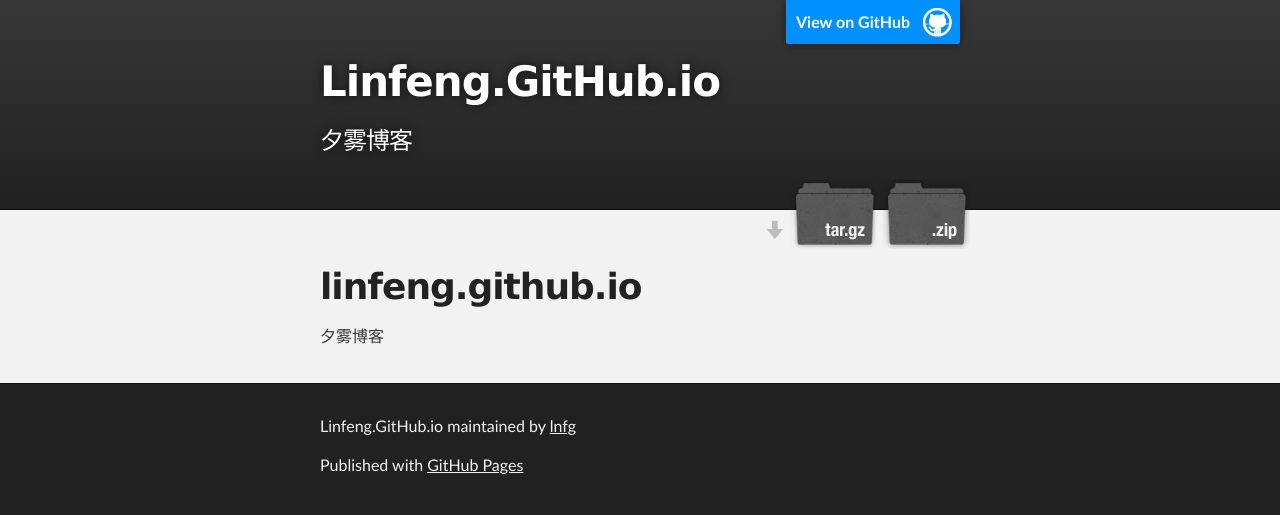
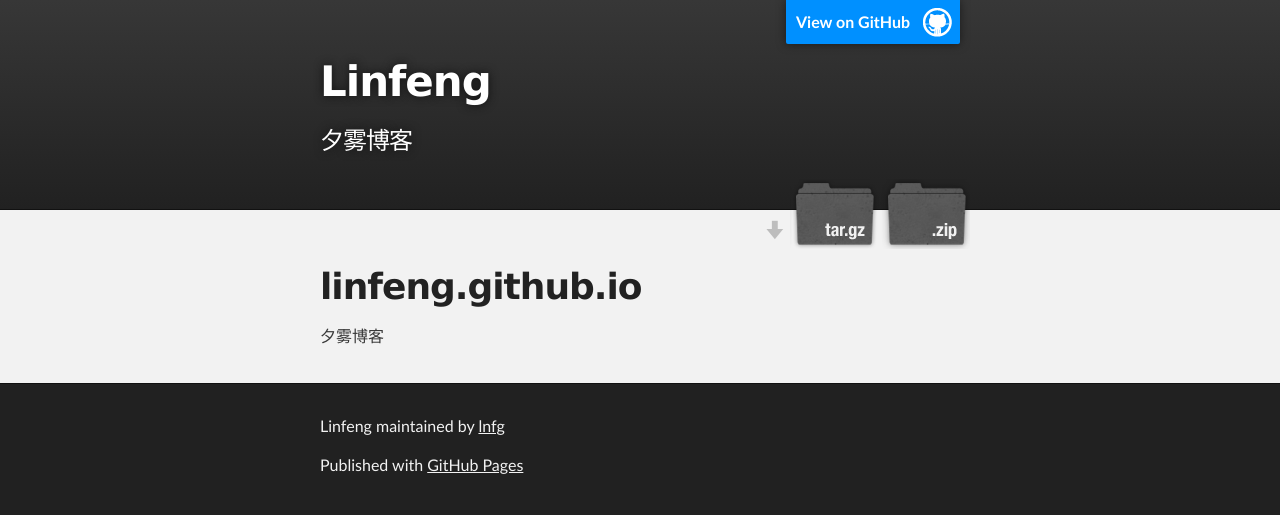
Before and after one commit to lnfg/lnfg.github.io, a plain HTML site: page index.html in a window 1280 px wide. Drawn offline with Linux system fonts and the light colour scheme.

```diff
--- a/index.html
+++ b/index.html
@@ -4,11 +4,11 @@
   <head>
     <meta charset='utf-8'>
     <meta http-equiv="X-UA-Compatible" content="chrome=1">
-    <meta name="description" content="Linfeng.GitHub.io : 夕雾博客">
+    <meta name="description" content="Linfeng : 夕雾博客">
 
     <link rel="stylesheet" type="text/css" media="screen" href="stylesheets/stylesheet.css">
 
-    <title>Linfeng.GitHub.io</title>
+    <title>Linfeng</title>
   </head>
 
   <body>
@@ -16,14 +16,14 @@
     <!-- HEADER -->
     <div id="header_wrap" class="outer">
         <header class="inner">
-          <a id="forkme_banner" href="https://github.com/lnfg/linfeng.github.io">View on GitHub</a>
+          <a id="forkme_banner" href="https://github.com/lnfg/linfeng">View on GitHub</a>
 
-          <h1 id="project_title">Linfeng.GitHub.io</h1>
+          <h1 id="project_title">Linfeng</h1>
           <h2 id="project_tagline">夕雾博客</h2>
 
             <section id="downloads">
-              <a class="zip_download_link" href="https://github.com/lnfg/linfeng.github.io/zipball/master">Download this project as a .zip file</a>
-              <a class="tar_download_link" href="https://github.com/lnfg/linfeng.github.io/tarball/master">Download this project as a tar.gz file</a>
+              <a class="zip_download_link" href="https://github.com/lnfg/linfeng/zipball/master">Download this project as a .zip file</a>
+              <a class="tar_download_link" href="https://github.com/lnfg/linfeng/tarball/master">Download this project as a tar.gz file</a>
             </section>
         </header>
     </div>
@@ -41,7 +41,7 @@
     <!-- FOOTER  -->
     <div id="footer_wrap" class="outer">
       <footer class="inner">
-        <p class="copyright">Linfeng.GitHub.io maintained by <a href="https://github.com/lnfg">lnfg</a></p>
+        <p class="copyright">Linfeng maintained by <a href="https://github.com/lnfg">lnfg</a></p>
         <p>Published with <a href="https://pages.github.com">GitHub Pages</a></p>
       </footer>
     </div>
--- a/params.json
+++ b/params.json
@@ -1 +1 @@
-{"name":"Linfeng.GitHub.io","tagline":"夕雾博客","body":"# linfeng.github.io\r\n夕雾博客\r\n","google":"","note":"Don't delete this file! It's used internally to help with page regeneration."}
+{"name":"Linfeng","tagline":"夕雾博客","body":"# linfeng.github.io\r\n夕雾博客\r\n","google":"","note":"Don't delete this file! It's used internally to help with page regeneration."}
```
